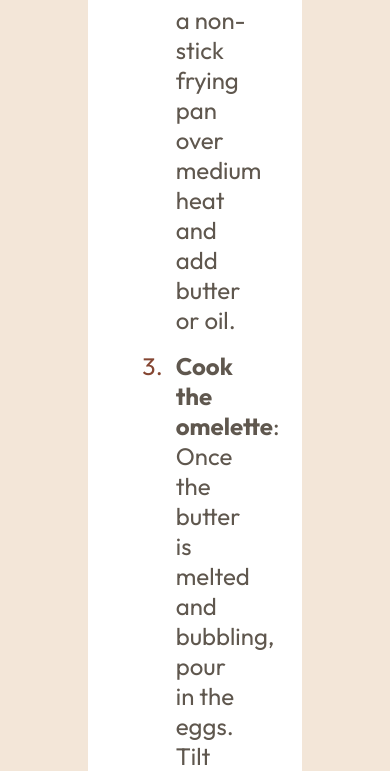
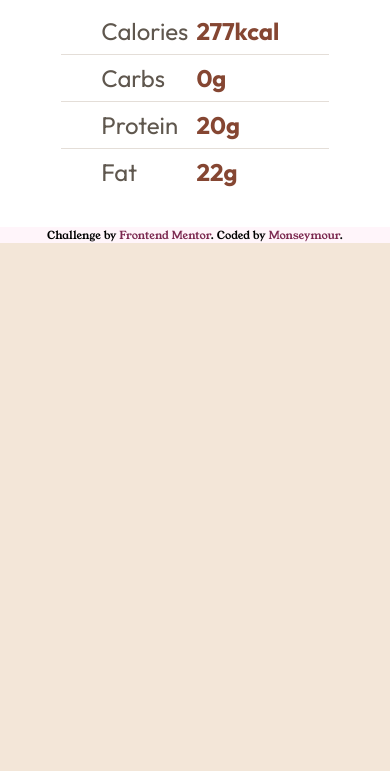
Before and after one commit to Monseymour/Recipe-Page, a plain HTML site: page index.html in a window 390 px wide. Shown: the part 3482-4253 px from the top of the page. After the commit the page ends 3725 px from the top, so only its background shows below. Drawn offline with Linux system fonts and the light colour scheme.

Commit message:
adicionado media queries

```diff
--- a/design/style.css
+++ b/design/style.css
@@ -22,23 +22,22 @@
     padding: 0;
 }
 body{
-    width: 100vw;
     background-color: var(--Eggshell);
     font-size: 1.5em;
     font-family: Young-Serif;
 }
 main{
-    margin: auto;
-    width: 55vw;
+    width: 700px;
     border-radius: 30px;
     background-color: var(--White);
     color: var(--Wenge-Brown);
     display: flex;
     flex-direction: column;
-    margin-top: 15%;
-    margin-bottom: 15%;
-    padding: 3rem;
-    padding-bottom: 2rem;
+    margin: auto;
+    margin-top: 5%;
+    margin-bottom: 5%;
+    padding: 4%;
+    padding-bottom: 2%;
     gap: 2rem;
 }
 main img{
@@ -113,7 +112,8 @@ tr{
     border-bottom: 1px solid var(--Light-Grey);
 }
 td{
-    text-indent: 10px;
+    text-indent: 2rem;
+    width: 50%;
     padding: 0.5rem;
 }
 th{
@@ -125,3 +125,24 @@ th{
 }
 .attribution { font-size: 11px; text-align: center;}
 .attribution a { color: var(--Dark-Raspberry); text-decoration: none;}
+@media(max-width:700px){
+    main{
+        width: 100%;
+        background-color: var(--White);
+        margin: 0;
+        border-radius: 0;
+        padding: 0;
+    }
+    main img{
+        width: 100%;
+        border-radius: 0;
+    }
+    main section{
+        padding: 2rem;
+        width: 85%;
+        margin:auto;
+    }
+    .attribution{
+        background-color: var(--Rose-White);
+    }
+}
```
